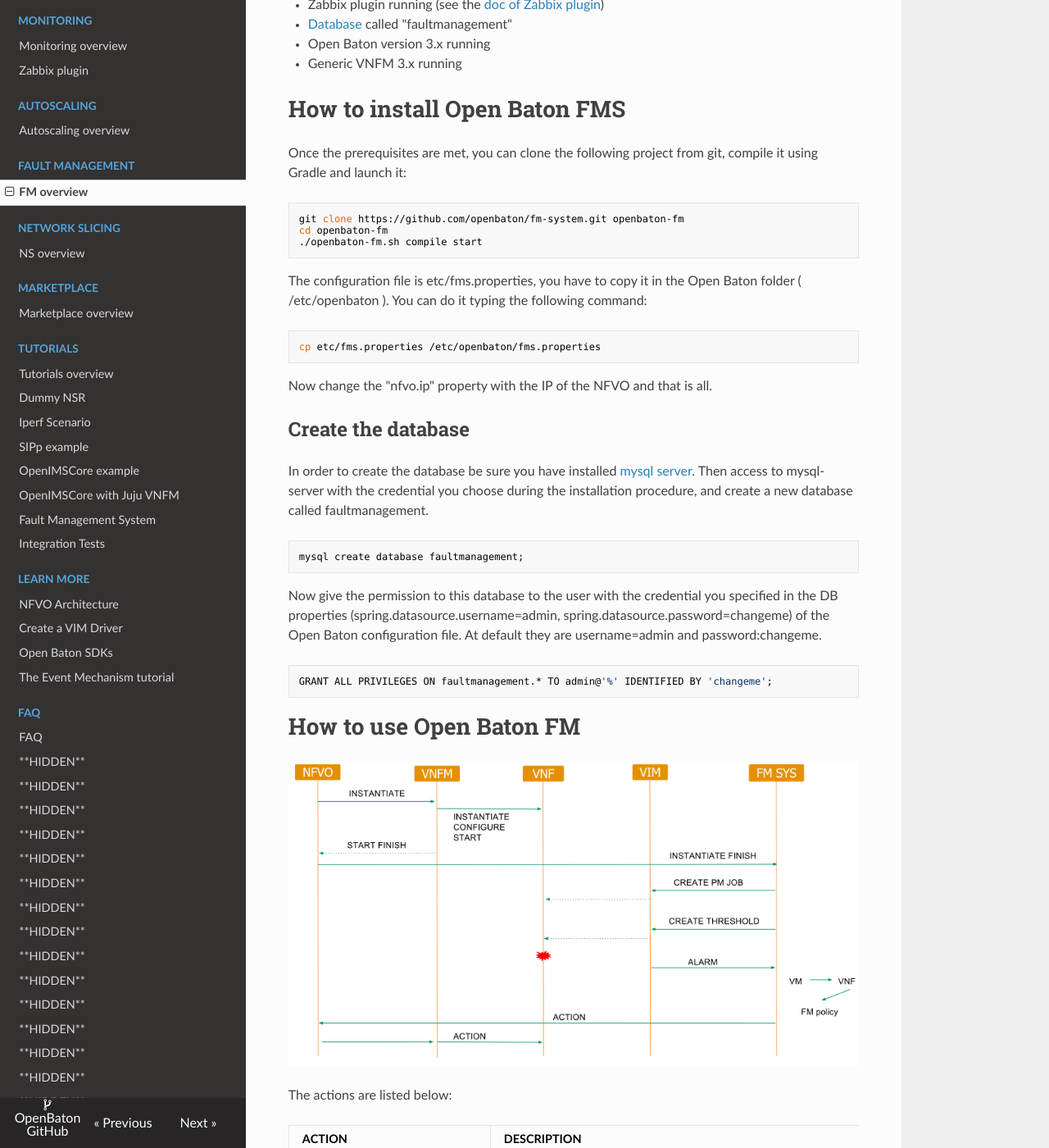
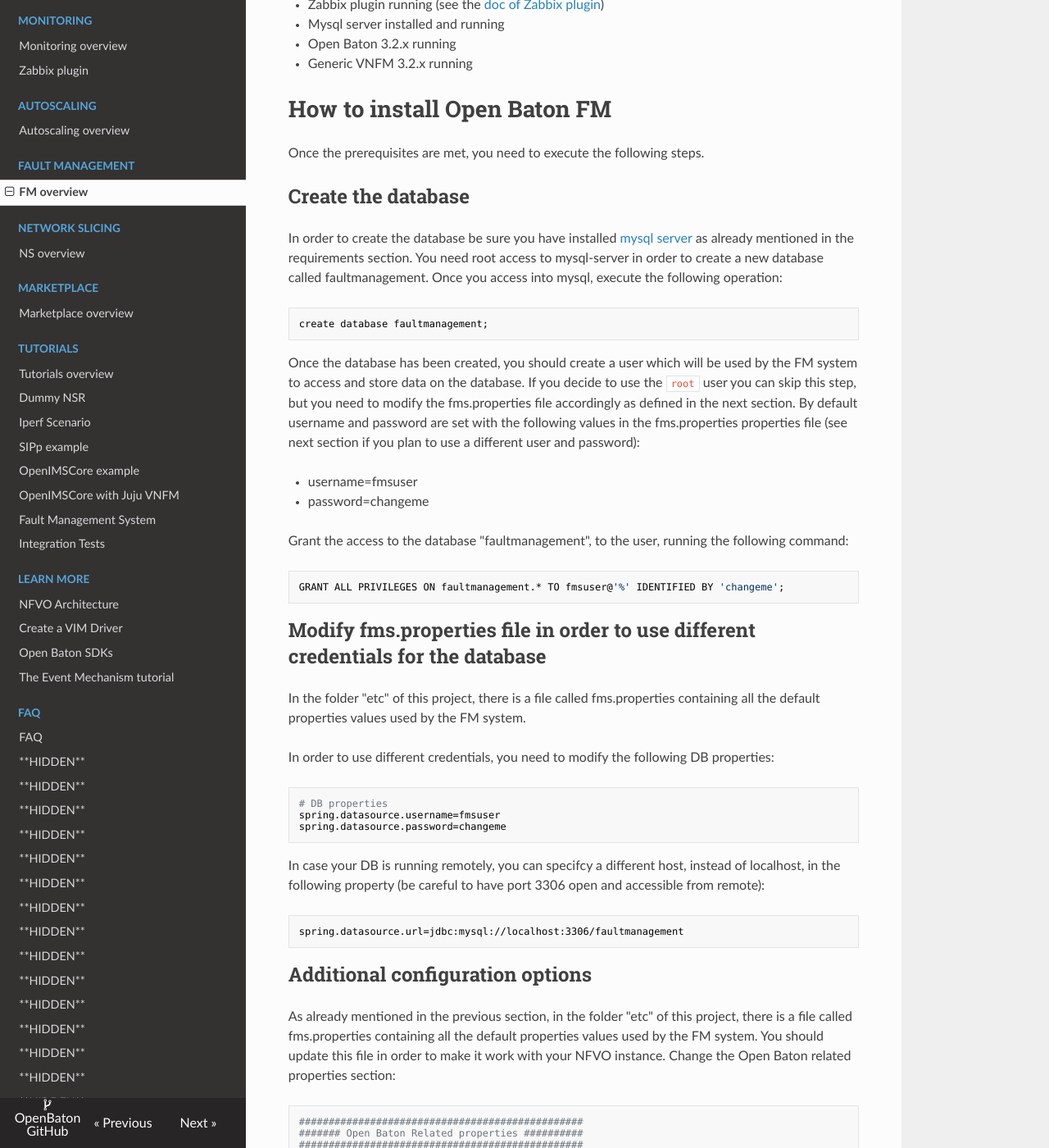
Before and after one commit to openbaton/docs, an MkDocs documentation site: the page built from docs/fault-management.md, in a window 1280 px wide and 1400 px high, scrolled down 419 px. Shown: the whole window at 82% size. Built offline with MkDocs 1.6.1, drawn with Linux system fonts in a browser that asks for light colours; nearby versions of some CDN libraries; old or Windows-style settings are respelled for this version of MkDocs; some of the changed text lies outside the part shown.

Commit message:
Imp: update doc

````diff
--- a/docs/fault-management.md
+++ b/docs/fault-management.md
@@ -8,46 +8,94 @@
 The technical requirements are:
 
 - Zabbix plugin running (see the [doc of Zabbix plugin][zabbix-plugin-doc])
-- [Database][create-db] called "faultmanagement"
-- Open Baton version 3.x running
-- Generic VNFM 3.x running
+- Mysql server installed and running
+- Open Baton 3.2.x running
+- Generic VNFM 3.2.x running
 
-# How to install Open Baton FMS
+# How to install Open Baton FM
 
-Once the prerequisites are met, you can clone the following project from git, compile it using Gradle and launch it:
+Once the prerequisites are met, you need to execute the following steps.
+
+## Create the database
+
+In order to create the database be sure you have installed [mysql server][mysql-installation-guide] as already mentioned in the requirements section.
+You need root access to mysql-server in order to create a new database called faultmanagement. Once you access into mysql, execute the following operation:
 
 ```bash
-git clone https://github.com/openbaton/fm-system.git openbaton-fm
-cd openbaton-fm
-./openbaton-fm.sh compile start
+create database faultmanagement;
 ```
 
-The configuration file is etc/fms.properties, you have to copy it in the Open Baton folder ( /etc/openbaton ). You can do it typing the following command:
+Once the database has been created, you should create a user which will be used by the FM system to access and store data on the database. If you decide to use the `root` user you can skip this step, but you need to modify the fms.properties file accordingly as defined in the next section.
+By default username and password are set with the following values in the fms.properties properties file (see next section if you plan to use a different user and password):
+
+* username=fmsuser
+* password=changeme
+
+Grant the access to the database "faultmanagement", to the user, running the following command:
+
 ```bash
+GRANT ALL PRIVILEGES ON faultmanagement.* TO fmsuser@'%' IDENTIFIED BY 'changeme';
+```
+
+## Modify fms.properties file in order to use different credentials for the database
+
+In the folder "etc" of this project, there is a file called fms.properties containing all the default properties values used by the FM system.
+
+In order to use different credentials, you need to modify the following DB properties:
+
+```bash
+# DB properties
+spring.datasource.username=fmsuser
+spring.datasource.password=changeme
+```
+
+In case your DB is running remotely, you can specifcy a different host, instead of localhost, in the following property (be careful to have port 3306 open and accessible from remote):
+
+```bash
+spring.datasource.url=jdbc:mysql://localhost:3306/faultmanagement
+```
+
+## Additional configuration options
+
+As already mentioned in the previous section, in the folder "etc" of this project, there is a file called fms.properties containing all the default properties values used by the FM system.
+You should update this file in order to make it work with your NFVO instance. Change the Open Baton related properties section:
+
+```bash
+################################################
+####### Open Baton Related properties ##########
+################################################
+nfvo.ip=localhost
+nfvo.port=8080
+nfvo-usr=admin
+nfvo-pwd=openbaton
+```
+
+
+## Checkout the source code of the project, compile and run it
+
+You can clone this repository with this command:
+
+```bash
+git clone https://github.com/openbaton/fm-system.git
+```
+
+The configuration file is etc/fms.properties, you have to copy it in the Open Baton etc folder ( /etc/openbaton ). You can do it typing the following command
+
+```bash
+cd fm-system
 cp etc/fms.properties /etc/openbaton/fms.properties
 ```
 
-Now change the "nfvo.ip" property with the IP of the NFVO and that is all.
-
-## Create the database
-
-In order to create the database be sure you have installed [mysql server][mysql-installation-guide].
-Then access to mysql-server with the credential you choose during the installation procedure, and create a new database called faultmanagement.
+Now, you can finally compile and start the FM System.
 
 ```bash
-mysql create database faultmanagement;
+./fm-system.sh compile start
 ```
 
-Now give the permission to this database to the user with the credential you specified in the DB properties
-(spring.datasource.username=admin, spring.datasource.password=changeme) of the Open Baton configuration file.
-At default they are username=admin and password:changeme.
+# How to use Open Baton FM
 
-```bash
-GRANT ALL PRIVILEGES ON faultmanagement.* TO admin@'%' IDENTIFIED BY 'changeme';
-```
-
-
-# How to use Open Baton FM
+Open Baton FM is a rule-driven tool. The rules define when to generate an alarm and how to react. The rule for generating the alarm is called fault management policy (see the next section).
+The rule for defining how to react upon alarms is a Drools Rule. Once such rules are in place, Open Baton FM follows the following workflow.
 
 ![Fault management system use case][fault-management-system-use-case]
 
````
Also changed, not shown: other parts of docs/fault-management.md (+5 -5 lines).
